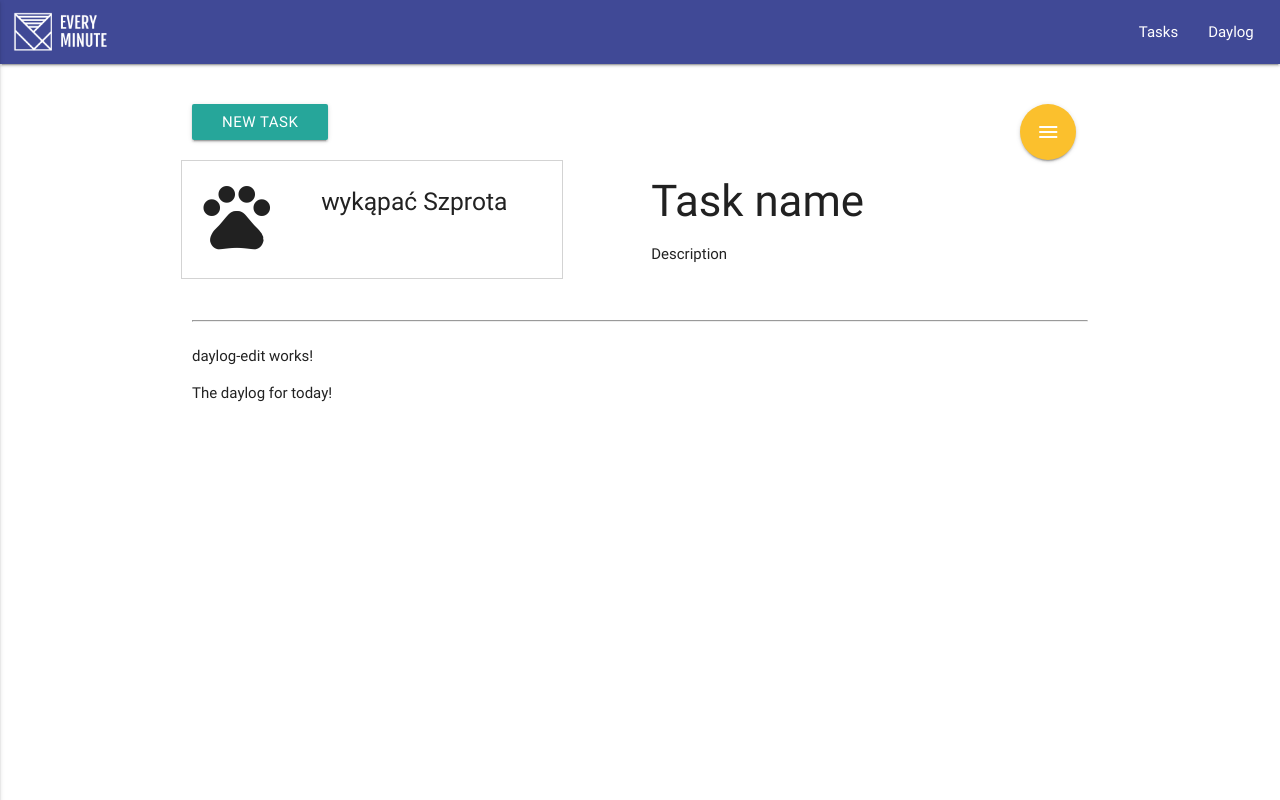
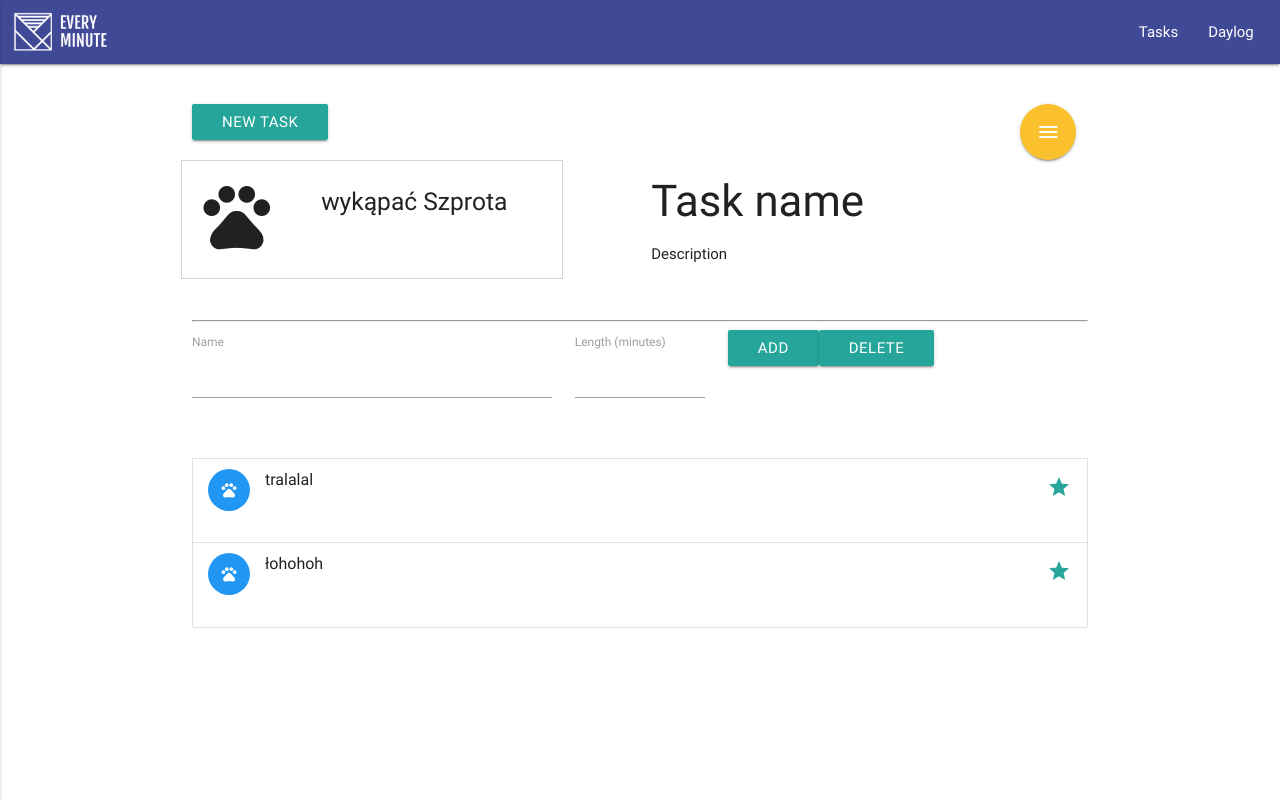
Before and after one commit to khirki/everyMinute, an Angular app: page / in a window 1280 px wide. Built offline with nearby package versions, Linux system fonts and the light colour scheme.

Commit message:
#004 daylog component basics

```diff
--- a/src/app/daylog/daylog-edit/daylog-edit.component.html
+++ b/src/app/daylog/daylog-edit/daylog-edit.component.html
@@ -1,3 +1,20 @@
-<p>
-  daylog-edit works!
-</p>
+<div class="row">
+  <div class="col s12">
+    <form>
+      <div class="row">
+        <div class="col s5">
+          <label for="name">Name</label>
+          <input type="text" id="name">
+        </div>
+        <div class="col s2">
+          <label for="length">Length (minutes)</label>
+          <input type="number" id="length">
+        </div>
+        <div class="col s3">
+          <button class="btn" type="submit">Add</button>
+          <button class="btn" type="submit">Delete</button>
+        </div>
+      </div>
+    </form>
+  </div>
+</div>
--- a/src/app/daylog/daylog.component.html
+++ b/src/app/daylog/daylog.component.html
@@ -1,6 +1,14 @@
 <div class="row">
   <div class="col s12">
     <app-daylog-edit></app-daylog-edit>
-    <p>The daylog for today!</p>
+    <ul class="collection">
+      <li class="collection-item avatar" *ngFor="let task of tasks">
+        <i class="material-icons circle blue">{{ task.iconName }}</i>
+        <span class="title">{{ task.name }}</span>
+        <a href="#!" class="secondary-content">
+          <i class="material-icons">grade</i>
+        </a>
+      </li>
+    </ul>
   </div>
 </div>
--- a/src/app/daylog/daylog.component.ts
+++ b/src/app/daylog/daylog.component.ts
@@ -1,4 +1,5 @@
 import { Component, OnInit } from '@angular/core';
+import { Task } from '../tasks/task.model';
 
 @Component({
   selector: 'app-daylog',
@@ -7,6 +8,11 @@ import { Component, OnInit } from '@angular/core';
 })
 export class DaylogComponent implements OnInit {
 
+  tasks: Task[] = [
+    new Task("tralalal", 'elo siema', 'pets', 10),
+    new Task("łohohoh", 'xddd', 'pets', 20),
+  ];
+
   constructor() { }
 
   ngOnInit() {
--- a/src/app/tasks/task.model.ts
+++ b/src/app/tasks/task.model.ts
@@ -2,10 +2,12 @@ export class Task {
     public name: string;
     public description: string;
     public iconName: string;
+    public length: number;
 
-    constructor(name: string, description: string, iconName: string) {
+    constructor(name: string, description: string, iconName: string, length: number) {
         this.name = name;
         this.description = description;
         this.iconName = iconName;
+        this.length = length;
     }
 }
--- a/src/app/tasks/tasks-list/tasks-list.component.ts
+++ b/src/app/tasks/tasks-list/tasks-list.component.ts
@@ -9,7 +9,7 @@ import { Task } from '../task.model';
 export class TasksListComponent implements OnInit {
 
   tasks: Task[] = [
-    new Task('wykąpać Szprota', "Do kąpieli potrzebna jest duża wanna", 'pets')
+    new Task('wykąpać Szprota', "Do kąpieli potrzebna jest duża wanna", 'pets', 30)
   ];
 
   constructor() { }
```
